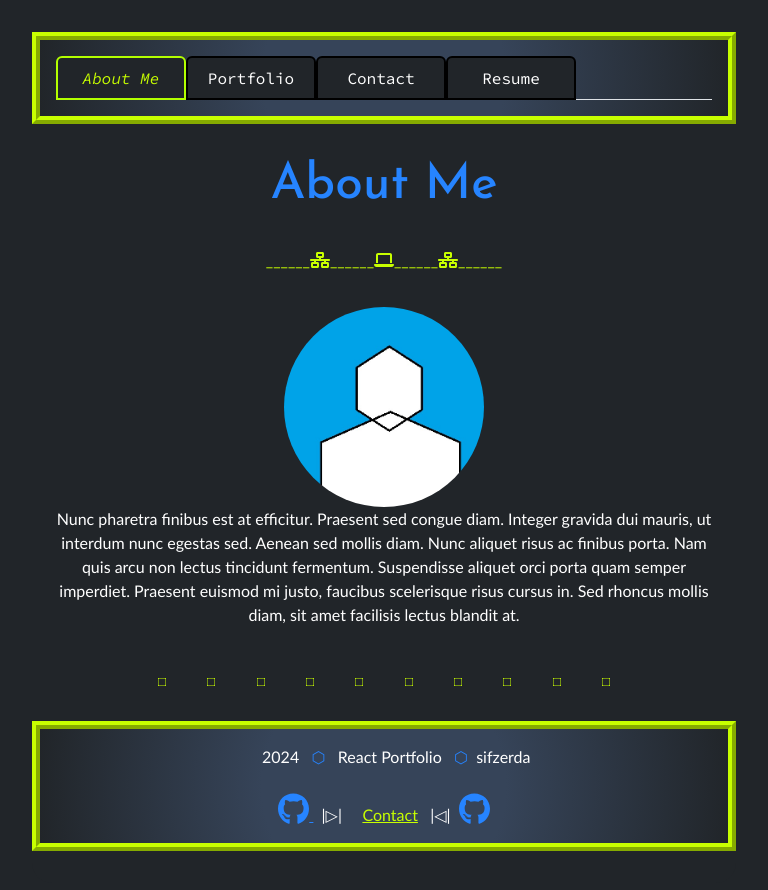
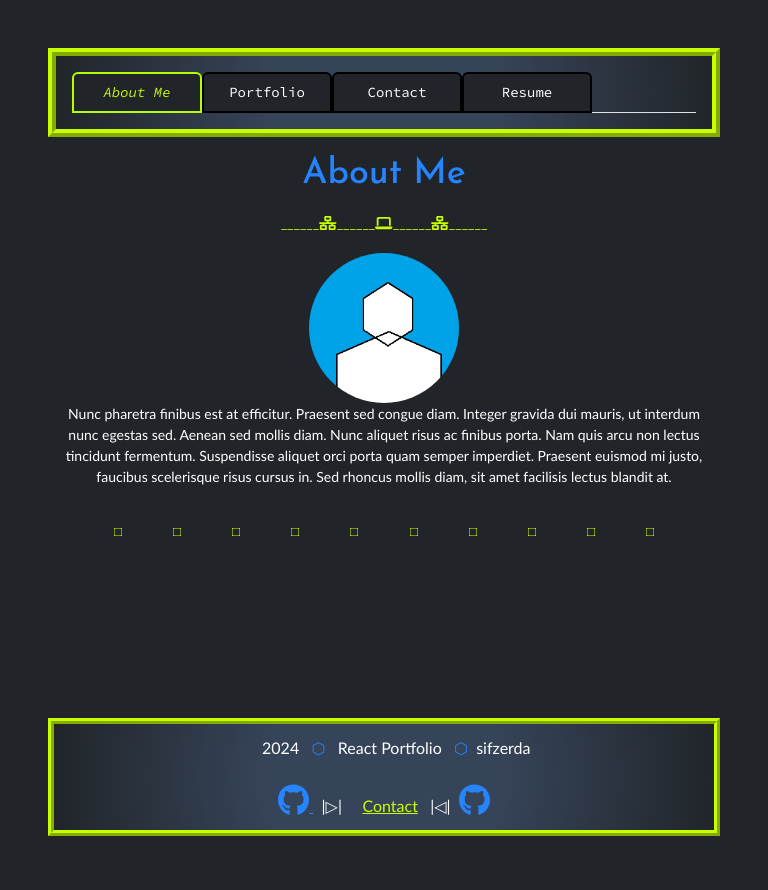
Before and after one commit to sifzerda/react-challenge, a React (Vite) app: page / in a window 768 px wide. Shown: the top 890 px of the page. Built offline with nearby package versions, Linux system fonts and the light colour scheme; a web font is replaced by a local one.

Commit message:
media queries

```diff
--- a/src/App.css
+++ b/src/App.css
@@ -20,8 +20,7 @@
   box-sizing: border-box;
   margin: 0;
   padding: 0;
-  font-family: 'Trebuchet MS', 'Lucida Sans Unicode', 'Lucida Grande',
-    'Lucida Sans', Arial, sans-serif;
+  font-family: 'Trebuchet MS', 'Lucida Sans Unicode', 'Lucida Grande', 'Lucida Sans', Arial, sans-serif;
 }
 
 body {
@@ -43,7 +42,6 @@ div#root {
   display: flex;
   flex-direction: column;
   justify-content: flex-start;
-
   width: 100%;
   /*below will make app take up full height of page*/
   min-height: 100vh;
@@ -56,20 +54,19 @@ div#root {
 
 main.mx-3 {
   margin: 0 20px;
-
 }
 
 header.header {
-  background: rgb(54,68,89);
-  background: radial-gradient(circle, rgba(54,68,89,1) 0%, rgba(54,68,89,1) 35%, rgba(33,37,41,1) 100%);
+  background: rgb(54, 68, 89);
+  background: radial-gradient(circle, rgba(54, 68, 89, 1) 0%, rgba(54, 68, 89, 1) 35%, rgba(33, 37, 41, 1) 100%);
   padding: 16px;
   border: var(--volt) ridge 8px;
 }
 
 footer.footer {
   margin-top: auto;
-  background: rgb(54,68,89);
-  background: radial-gradient(circle, rgba(54,68,89,1) 0%, rgba(54,68,89,1) 35%, rgba(33,37,41,1) 100%);
+  background: rgb(54, 68, 89);
+  background: radial-gradient(circle, rgba(54, 68, 89, 1) 0%, rgba(54, 68, 89, 1) 35%, rgba(33, 37, 41, 1) 100%);
   padding: 16px;
   border: var(--volt) ridge 8px;
 }
@@ -156,7 +153,7 @@ div.project-card {
   flex-direction: column;
   justify-content: center;
   max-width: 400px;
-  border: 3px solid  var(--bootstrap-lighter);
+  border: 3px solid var(--bootstrap-lighter);
   border-radius: 8px;
   box-shadow: 0 2px 4px rgba(0, 0, 0, 0.1);
   overflow: hidden;
@@ -164,7 +161,7 @@ div.project-card {
 
 div.project-card:hover {
   opacity: 0.8;
-  border:  var(--cyan) solid 3px;
+  border: var(--cyan) solid 3px;
 }
 
 .project-image {
@@ -188,14 +185,15 @@ a.a-title {
   opacity: 1;
   -webkit-transition: .3s ease-in-out;
   transition: .3s ease-in-out;
-  border:  var(--bootstrap-lighter) solid 3px;
+  border: var(--bootstrap-lighter) solid 3px;
   border-radius: 3%;
 }
 
 .project-card:hover img {
   opacity: .5;
-  border:  var(--cyan) solid 3px;
+  border: var(--cyan) solid 3px;
 }
+
 /* Footer -------------------------------------------------------------- */
 
 .red-text {
@@ -331,12 +329,9 @@ color: var(--blue);
   cursor: pointer;
 }
 
-.delete-icon {
+.delete-icon,
+.edit-icon {
   margin-right: 5px;
-  color: #fff;
-}
-
-.edit-icon {
   color: #fff;
 }
 
@@ -356,7 +351,7 @@ color: var(--blue);
   left: 50%;
   transform: translate(-50%, -50%);
   background-color: rgba(0, 0, 0, 0.5);
-  color:  var(--cyan);
+  color: var(--cyan);
   border: rgb(255, 255, 255) solid 2px;
   padding: 10px;
   display: none;
@@ -364,13 +359,13 @@ color: var(--blue);
 }
 
 .label p {
-
-  color:  var(--cyan);
+  color: var(--cyan);
   font-size: 24px;
 }
 
 .image-container:hover .label {
-  display: block; /* Show the label when hovering over the image container */
+  display: block;
+  /* Show the label when hovering over the image container */
 }
 
 /* ================== Contact Form ============== */
@@ -434,7 +429,8 @@ div.contact-icons {
 }
 
 .icon-container p {
-  margin-left: 15px; /* Adds space between icon and text */
+  margin-left: 15px;
+  /* Adds space between icon and text */
 }
 
 div.confirmation-message {
@@ -513,10 +509,7 @@ div.blue-separator {
   justify-content: space-between;
   /* Align squares with space between */
   align-items: center;
-  padding-bottom: 35px;
-  padding-top: 35px;
-  padding-left: 110px;
-  padding-right: 110px;
+  padding: 35px 35px 110px 110px;
 }
 
 .blue-square {
@@ -547,6 +540,14 @@ div.blue-separator {
   filter: drop-shadow(0 0 2em #61dafbaa);
 }
 
+.card {
+  padding: 2em;
+}
+
+.read-the-docs {
+  color: #888;
+}
+
 @keyframes logo-spin {
   from {
     transform: rotate(0deg);
@@ -557,18 +558,13 @@ div.blue-separator {
   }
 }
 
+/* ========================= media queries ======================== */
+
 @media (prefers-reduced-motion: no-preference) {
   a:nth-of-type(2) .logo {
     animation: logo-spin infinite 20s linear;
   }
 }
-
-/* Media query for contact flex-box icons for larger screens */
-@media screen and (min-width: 768px) {
-div.icon-container {
-    justify-content: center;
-    margin-right: 20px;
-  }}
 
 /* media query for contact flex-box icons*/
 @media screen and (max-width: 600px) {
@@ -577,10 +573,172 @@ div.icon-container {
   }
 }
 
-.card {
-  padding: 2em;
+/* Small screens (mobile devices) */
+@media screen and (max-width: 768px) {
+  div#root {
+    padding: 2rem;
   }
 
-.read-the-docs {
-  color: #888;
+  h1 {
+    font-size: 32px;
   }
+
+  div.project-card {
+    max-width: 300px;
+  }
+
+  div.project-list {
+    padding: 10px;
+  }
+
+  .nav-links li {
+    margin: 0 10px;
+  }
+
+  .nav-link {
+    font-size: 14px;
+  }
+
+  h1 {
+    margin: 16px 0;
+    font-size: 36px;
+  }
+
+  h3 {
+    font-size: 16px;
+  }
+
+  p.separator {
+    margin-bottom: 20px;
+  }
+
+  img.profile-picture {
+    width: 150px;
+    height: 150px;
+  }
+
+  p,
+  p.project-description {
+    font-size: 14px;
+  }
+
+  div.project-list {
+    gap: 20px;
+    padding: 10px;
+  }
+
+  div.project-card {
+    max-width: 300px;
+    border: 2px solid var(--bootstrap-lighter);
+  }
+
+  div.project-card:hover {
+    border: var(--cyan) solid 2px;
+  }
+
+  a.a-title {
+    margin: 10px;
+  }
+
+  .project-info {
+    padding: 10px;
+  }
+
+  .project-title {
+    font-size: 1rem;
+    margin-bottom: 5px;
+  }
+
+  .project-description {
+    font-size: 0.9rem;
+    color: #666;
+  }
+
+  .icons {
+    font-size: 20px;
+  }
+
+  .label {
+    padding: 5px;
+  }
+
+  .label p {
+    font-size: 14px;
+  }
+
+  form {
+    width: 90%;
+    margin: 0 auto;
+  }
+
+  .form-container button {
+    padding: 8px 216px;
+    font-size: 14px;
+  }
+
+  .confirmation-message {
+    padding: 8px;
+    margin-top: 5px;
+    font-size: 14px;
+  }}
+
+/* Medium screens (tablets) */
+@media screen and (max-width: 1023px) and (min-width: 768px) {
+
+  /* Add your styles for medium screens here */
+  /* For example: */
+  div#root {
+    padding: 3rem;
+  }
+
+  .bucket-app {
+    padding-bottom: 12px;
+  }
+
+  main.mx-3 {
+    margin: 0 10px;
+  }
+
+  footer.footer {
+    padding: 12px;
+    border-width: 6px;
+  }
+
+  div.project-list {
+    gap: 20px;
+    padding: 10px;
+  }
+
+  div.project-card {
+    max-width: 300px;
+    border-width: 2px;
+    margin-bottom: 10px;
+  }
+
+  form {
+    width: 80%;
+  }
+
+  .form-container button {
+    padding: 8px 16px;
+    font-size: 14px;
+  }
+
+  div.blue-separator {
+    padding: 25px 50px;
+  }}
+
+/* Large screens (desktops and laptops) */
+@media screen and (min-width: 1024px) {
+
+  /* Add your styles for large screens here */
+  /* For example: */
+  div#root {
+    padding: 4rem;
+  }
+
+  div.icon-container {
+    justify-content: center;
+    margin-right: 20px;
+  }
+}
```
Lines whose indentation alone changed are shown as unchanged.
